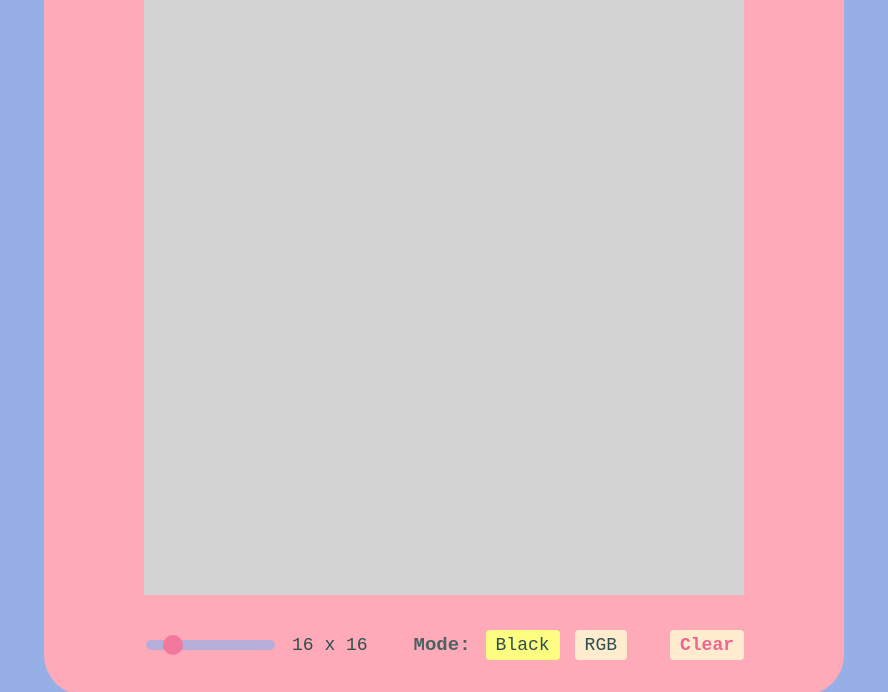
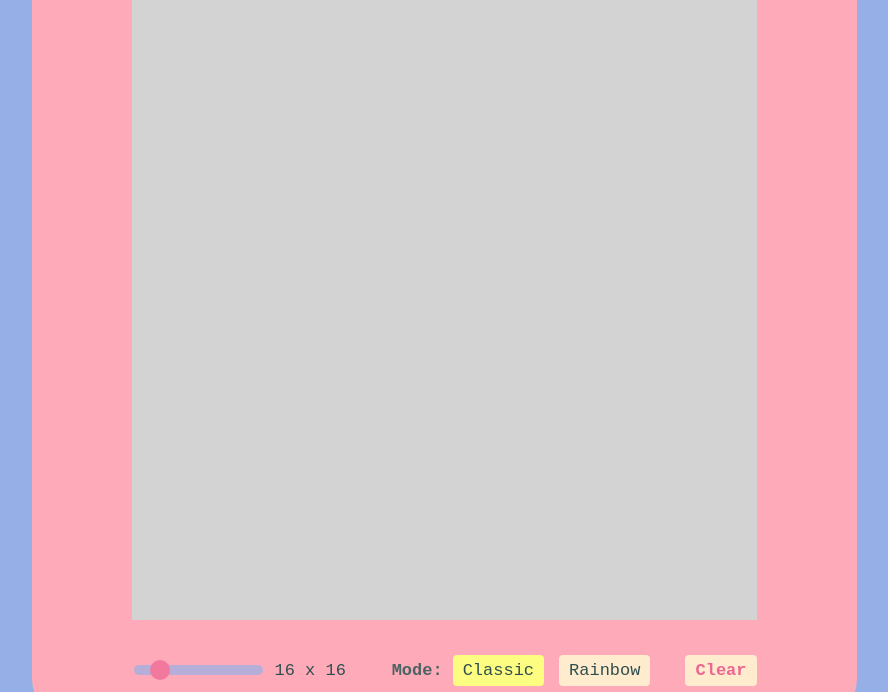
Before and after one commit to caylinvu/etchasketch, a plain HTML site: page index.html in a window 1280 px wide. Shown: the part 163-855 px from the top of the page, without its empty margins (196-1084 px from the left). Drawn offline with Linux system fonts and the light colour scheme.

Commit message:
Add pastel rainbow colors

```diff
--- a/index.html
+++ b/index.html
@@ -21,10 +21,12 @@
                         <div class="range-label"></div>
                     </div>
                     <div class="button-container">
-                        <div class="color-button-container">
+                        <div class="color-mode-container">
                             <div class="mode">Mode:</div>
-                            <button class="black-button yellow">Black</button>
-                            <button class="rgb-button white">RGB</button>
+                            <div class="color-button-container">
+                                <button class="black-button yellow">Classic</button>
+                                <button class="rgb-button white">Rainbow</button>
+                            </div>
                         </div>
                         <div class="clear-button-container">
                             <button class="clear-button">Clear</button>
--- a/script.js
+++ b/script.js
@@ -6,7 +6,7 @@ const rgbButton = document.querySelector('.rgb-button');
 const clearButton = document.querySelector('.clear-button');
 
 let isDragging = false;
-let drawColor = 'rgb(0,0,0)';
+let drawColor = '#595959';
 
 // remove child nodes from container
 
@@ -24,25 +24,12 @@ function updateRangeLabel() {
     rangeLabel.textContent = `${slider.value} x ${slider.value}`;
 }
 
-// clear grid when clear button is clicked
-
-function clearGrid() {
-    clearButton.addEventListener('click', () => {
-        let nodes = gridContainer.children;
-        for (let i = 0; i < nodes.length; i++) {
-            nodes[i].style.backgroundColor = 'lightgrey';
-        }
-    });
-}
-
 // generate random color
 
 function generateRandomColor() {
-    let letters = '0123456789ABCDEF';
-    let color = '#';
-    for(let i = 0; i < 6; i++) {
-        color += letters[Math.floor(Math.random() * 16)];
-    }
+    const colorPalette = ['#FFADAD', '#FFD6A5', '#FDFFB6', '#CAFFBF', '#9BF6FF', '#A0C4FF', '#BDB2FF', '#FFC6FF']
+    let randomColor = Math.floor(Math.random() * colorPalette.length);
+    let color = colorPalette[randomColor];
     return color;
 }
 
@@ -55,7 +42,7 @@ function createGrid() {
         let gridSquare = document.createElement('div');
         gridSquare.classList.add("grid-square");
 
-        gridSquare.style.height = (600 / slider.value) + "px";
+        gridSquare.style.height = (625 / slider.value) + "px";
         gridSquare.style.width = gridSquare.style.height;
 
         gridContainer.appendChild(gridSquare);
@@ -85,8 +72,8 @@ function createGrid() {
 }
 
 createGrid();
-clearGrid();
 slider.addEventListener('click', createGrid);
+clearButton.addEventListener('click', createGrid);
 
 // stop drawing when mouse button is released
 
@@ -96,7 +83,7 @@ document.body.addEventListener('mouseup', () => isDragging = false);
 // change draw color using buttons
 
 blackButton.addEventListener('click', () => {
-    drawColor = 'black';
+    drawColor = '#595959';
     blackButton.classList.remove("white");
     blackButton.classList.add("yellow");
     rgbButton.classList.remove("yellow");
--- a/style.css
+++ b/style.css
@@ -33,16 +33,16 @@ body {
 .grid {
     display: flex;
     justify-content: center;
-    width: 600px;
-    height: 600px;
+    width: 625px;
+    height: 625px;
     background: lightgrey;
 }
 
 .grid-container {
     display: flex;
     flex-wrap: wrap;
-    width: 600px;
-    height: 600px;
+    width: 625px;
+    height: 625px;
 }
 
 .grid-square {
@@ -65,7 +65,7 @@ body {
 .slider-outer {
     display: flex;
     align-items: center;
-    gap: 15px;
+    gap: 10px;
 }
 
 .slider-container {
@@ -109,12 +109,18 @@ body {
 
 .range-label {
     color: darkslategrey;
-    font-size: 18px;
+    font-size: 17px;
 }
 
 .button-container {
     display: flex;
-    gap: 43px;
+    gap: 35px;
+}
+
+.color-mode-container {
+    display: flex;
+    align-items: center;
+    gap: 10px;
 }
 
 .color-button-container {
@@ -126,16 +132,16 @@ body {
 .mode {
     color: rgb(75, 99, 99);
     font-weight: 600;
-    font-size: 19px;
+    font-size: 17px;
 }
 
 .button-container button {
     border: none;
     border-radius: 4px;
     font-family:'Courier New', Courier, monospace;
-    font-size: 18px;
-    padding-top: 5px;
-    padding-bottom: 5px;
+    font-size: 17px;
+    padding-top: 6px;
+    padding-bottom: 6px;
     padding-left: 10px;
     padding-right: 10px;
 }
```
